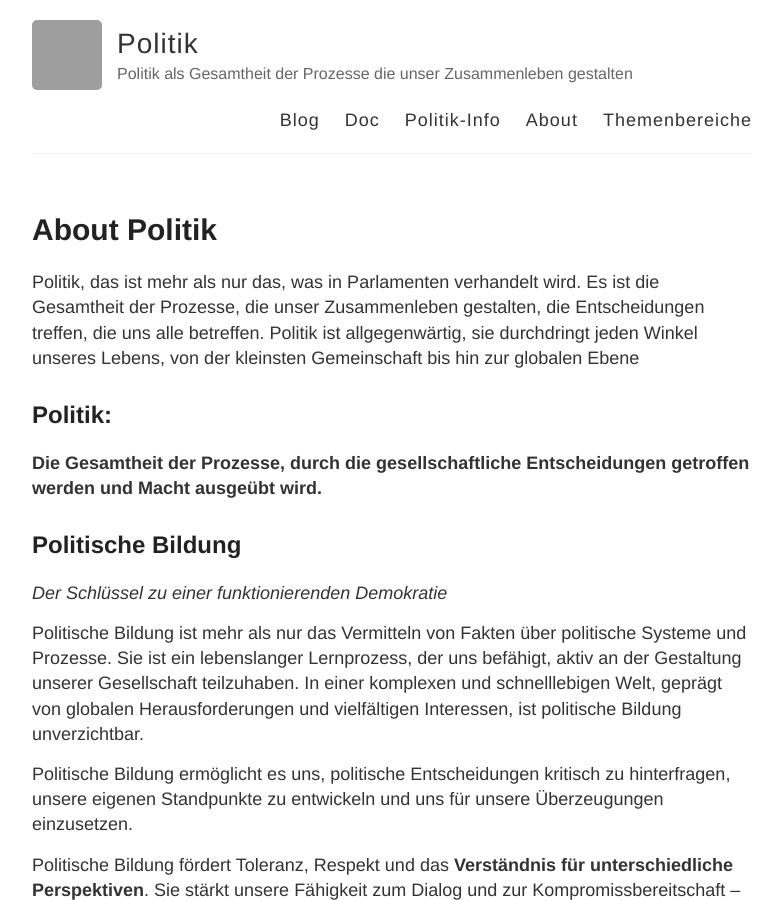
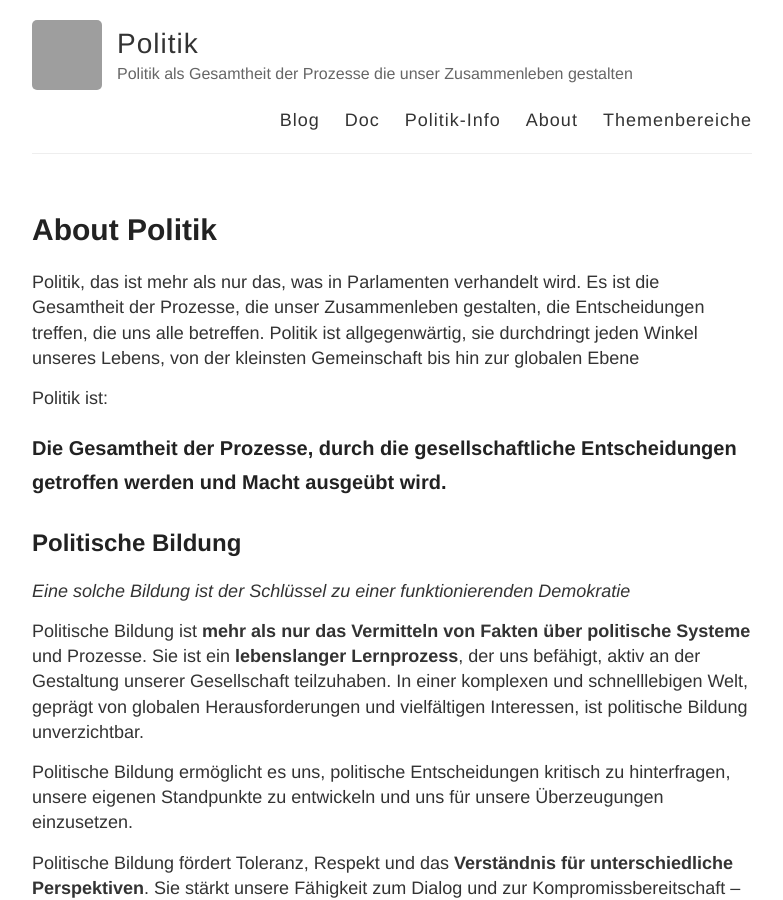
Before and after one commit to S2030c/politik, a Jekyll site: the page built from about.md, in a window 1280 px wide and 900 px high. Shown: the whole window, without its empty margins (248-1031 px from the left). Built offline with Jekyll 4.4.1, drawn with Linux system fonts in a browser that asks for light colours; grey boxes are pictures that could not be loaded.

Commit message:
Update about.md

```diff
--- a/about.md
+++ b/about.md
@@ -5,15 +5,15 @@ permalink: /about/
 ---
 Politik, das ist mehr als nur das, was in Parlamenten verhandelt wird. Es ist die Gesamtheit der Prozesse, die unser Zusammenleben gestalten, die Entscheidungen treffen, die uns alle betreffen. Politik ist allgegenwärtig, sie durchdringt jeden Winkel unseres Lebens, von der kleinsten Gemeinschaft bis hin zur globalen Ebene
 
-## Politik:
+Politik ist:
 
-**Die Gesamtheit der Prozesse, durch die gesellschaftliche Entscheidungen getroffen werden und Macht ausgeübt wird.**
+### Die Gesamtheit der Prozesse, durch die gesellschaftliche Entscheidungen getroffen werden und Macht ausgeübt wird.
 
 ## Politische Bildung
 
-*Der Schlüssel zu einer funktionierenden Demokratie*
+*Eine solche Bildung ist der Schlüssel zu einer funktionierenden Demokratie*
 
-Politische Bildung ist mehr als nur das Vermitteln von Fakten über politische Systeme und Prozesse. Sie ist ein lebenslanger Lernprozess, der uns befähigt, aktiv an der Gestaltung unserer Gesellschaft teilzuhaben. In einer komplexen und schnelllebigen Welt, geprägt von globalen Herausforderungen und vielfältigen Interessen, ist politische Bildung unverzichtbar.
+Politische Bildung ist **mehr als nur das Vermitteln von Fakten über politische Systeme** und Prozesse. Sie ist ein **lebenslanger Lernprozess**, der uns befähigt, aktiv an der Gestaltung unserer Gesellschaft teilzuhaben. In einer komplexen und schnelllebigen Welt, geprägt von globalen Herausforderungen und vielfältigen Interessen, ist politische Bildung unverzichtbar.
 
 Politische Bildung ermöglicht es uns, politische Entscheidungen kritisch zu hinterfragen, unsere eigenen Standpunkte zu entwickeln und uns für unsere Überzeugungen einzusetzen.
 
```
